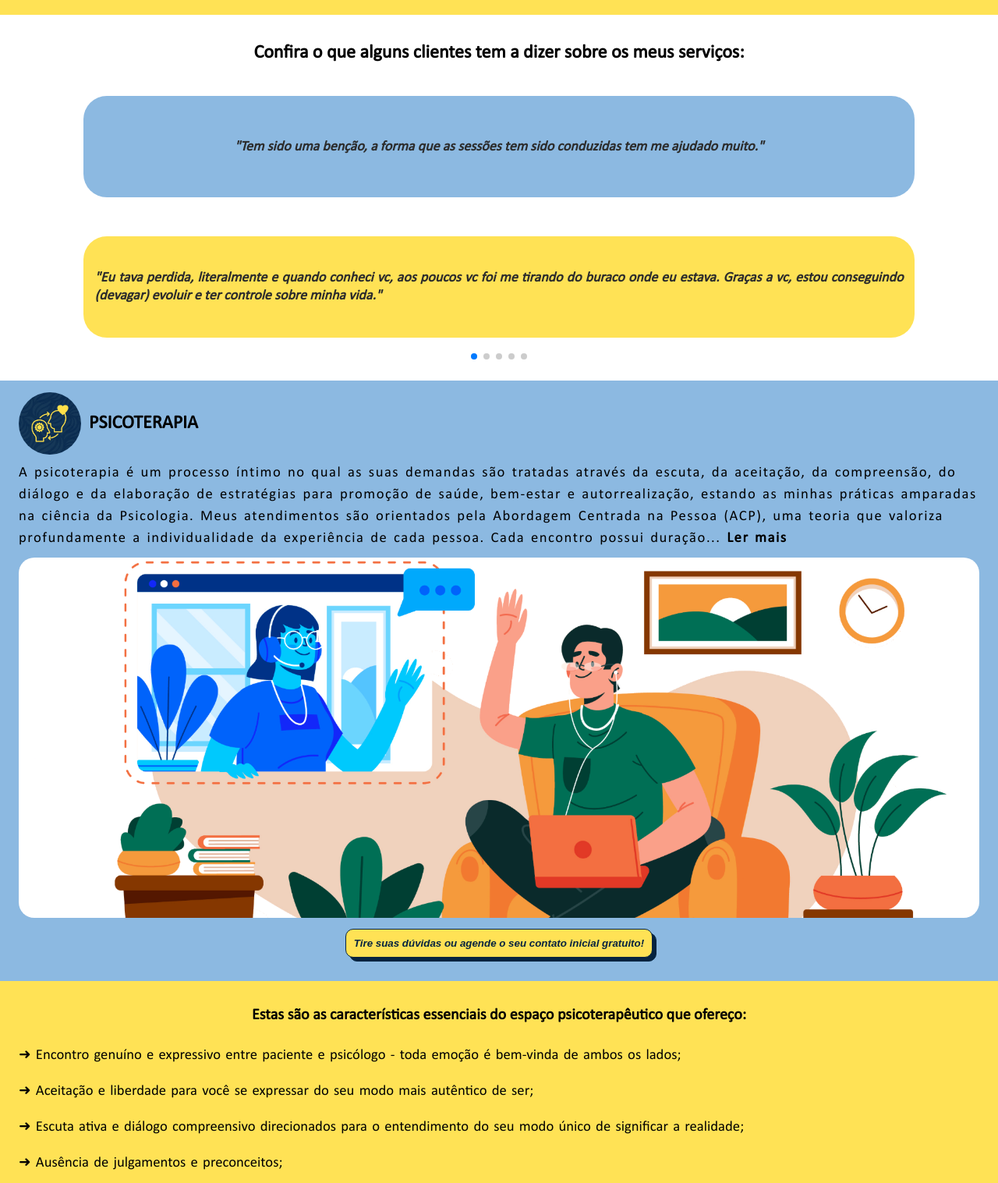
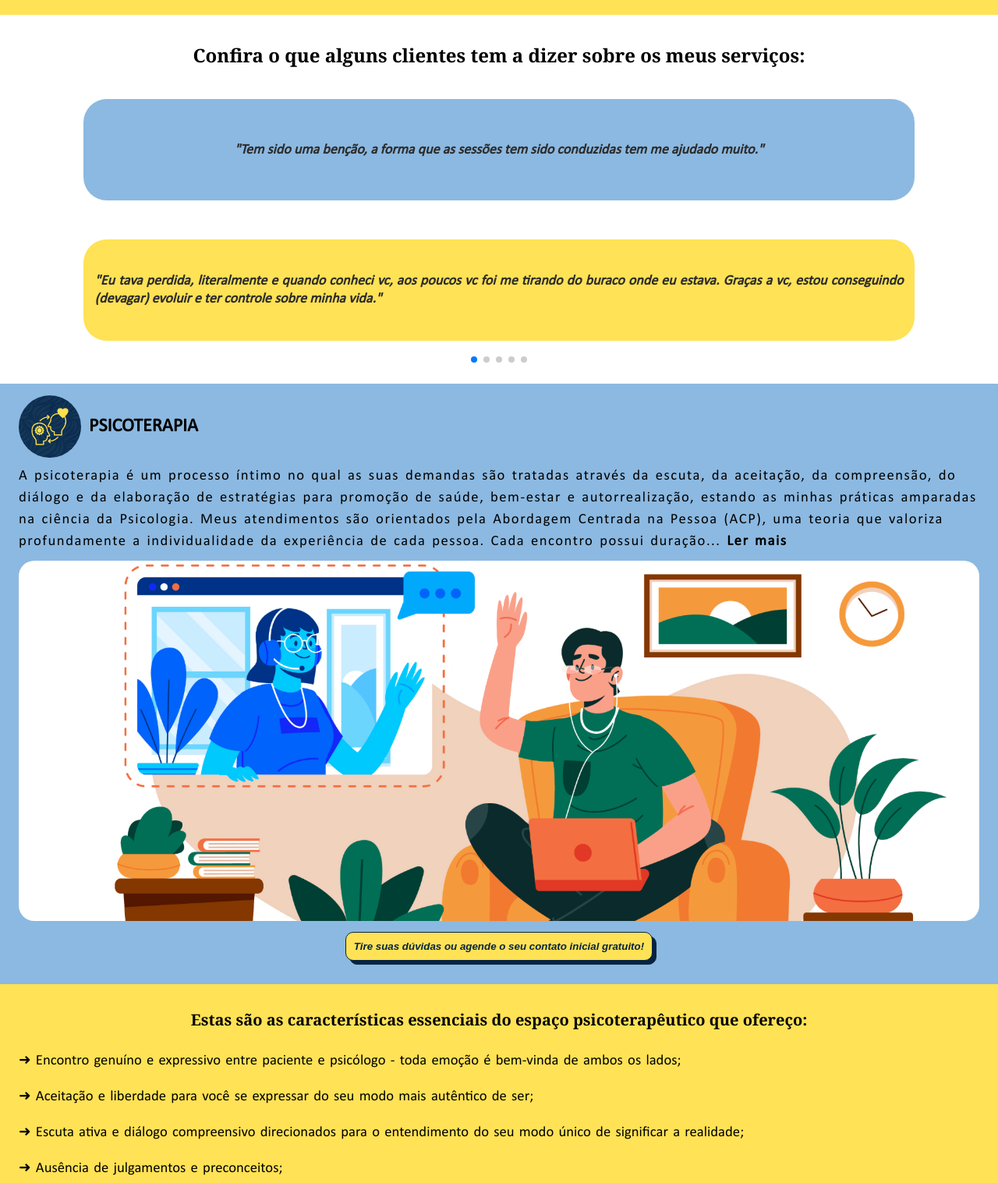
Before and after one commit to renanr-dev/mobile-psico-fael, an Astro site: page / in a window 1280 px wide. Shown: the part 1983-3500 px from the top of the page at 78% size. Built offline with nearby package versions, Linux system fonts and the light colour scheme; Astro itself is replaced by a stand-in of ours.

Commit message:
new font

```diff
--- a/src/components/EspacoPsico.astro
+++ b/src/components/EspacoPsico.astro
@@ -3,7 +3,7 @@ import "./GlobalStyles.astro";
 ---
 
 <div id="container-espaco-psico" class="container global-padding">
-  <h2 class="text-title header">
+  <h2 class="text-title header voga-font-header-2">
     Estas são as características essenciais do espaço psicoterapêutico que
     ofereço:
   </h2>
--- a/src/components/Feedback/Feedback.tsx
+++ b/src/components/Feedback/Feedback.tsx
@@ -37,7 +37,7 @@ function Feedback() {
           marginBottom: "30px",
           textAlign: "center",
         }}
-        className="header-title"
+        className="header-title voga-font-header-2"
       >
         Confira o que alguns clientes tem a dizer sobre os meus serviços:
       </h2>
--- a/src/components/GlobalStyles.astro
+++ b/src/components/GlobalStyles.astro
@@ -25,7 +25,15 @@ const backgroundColor = "rgb(24 121 78)";
     font-family: "calibri-regular";
     text-wrap: wrap;
     text-align: left;
-    word-spacing:2px
+    word-spacing: 2px;
+  }
+
+  .voga-font-header-1 {
+    font-family: Georgia, "Times New Roman", Times, serif;
+  }
+  .voga-font-header-2 {
+    font-family: Georgia, "Times New Roman", Times, serif !important;
+    font-size: 20pt;
   }
   .global-padding {
     padding-right: 1.5rem !important;
--- a/src/layouts/Layout.astro
+++ b/src/layouts/Layout.astro
@@ -44,7 +44,6 @@ import "../components/GlobalStyles.astro";
     display: flex;
     flex-direction: column;
     scroll-behavior: smooth;
-
   }
   * {
     -moz-box-sizing: border-box;
```
